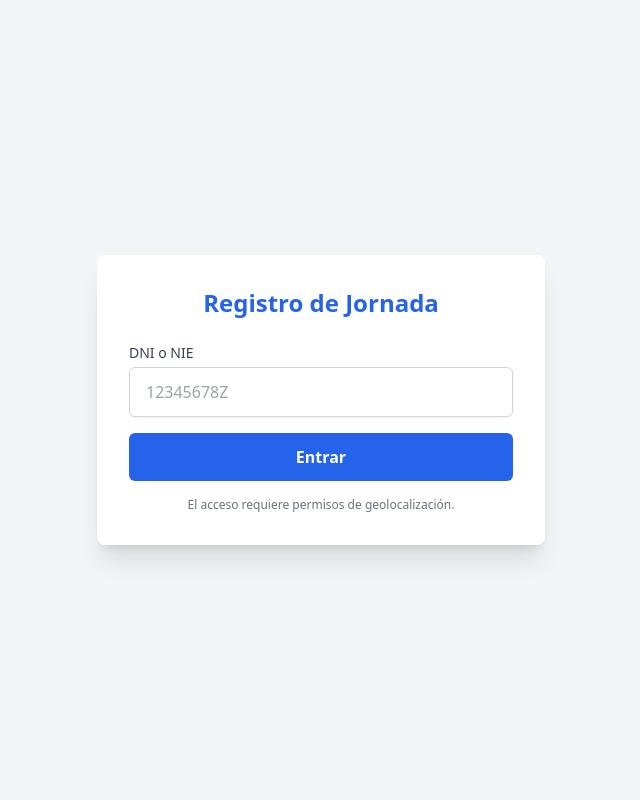
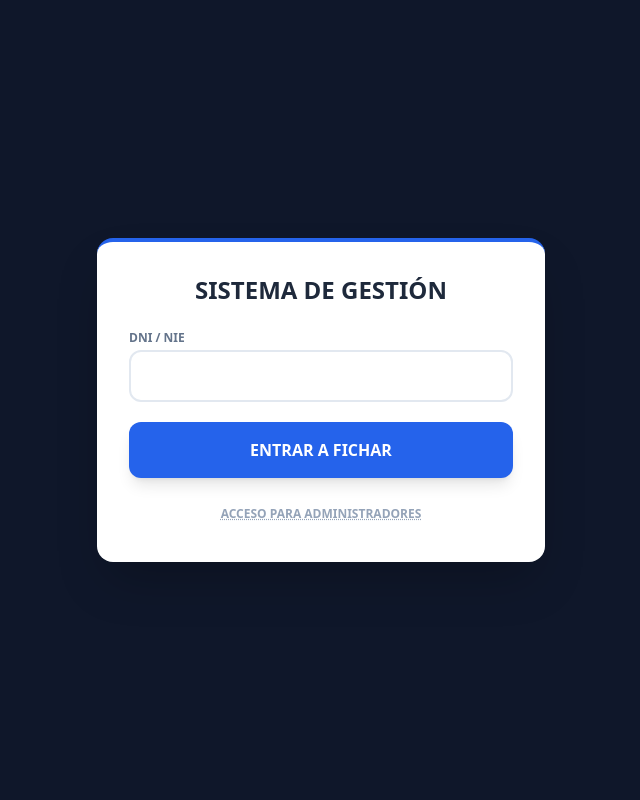
Before and after one commit to fichajepersonalgps/sistema-fichajes, a FastAPI app: page / in a window 1280 px wide. Shown: the whole page, without its empty margins (319-959 px from the left). Run offline with FastAPI, Linux system fonts and the light colour scheme; some libraries are stand-ins or nearby versions.

Commit message:
Sistema de Admin dinámico con contraseña

```diff
--- a/main.py
+++ b/main.py
@@ -1,79 +1,50 @@
 import os
-from fastapi import FastAPI, Request, Form, HTTPException
+from fastapi import FastAPI, Request, Form
 from fastapi.templating import Jinja2Templates
-from fastapi.responses import RedirectResponse
 from supabase import create_client, Client
 
 app = FastAPI()
 templates = Jinja2Templates(directory="templates")
 
-# Configuración de Supabase mediante Variables de Entorno
-# Estas se configuran en el panel de Vercel más adelante
+# Configuración de Supabase
 SUPABASE_URL = os.environ.get("SUPABASE_URL")
 SUPABASE_KEY = os.environ.get("SUPABASE_KEY")
-
-if not SUPABASE_URL or not SUPABASE_KEY:
-    # Esto es solo para que no falle si aún no has puesto las llaves en Vercel
-    supabase = None
-else:
-    supabase: Client = create_client(SUPABASE_URL, SUPABASE_KEY)
-
-# --- RUTAS DE NAVEGACIÓN ---
+supabase: Client = create_client(SUPABASE_URL, SUPABASE_KEY)
 
 @app.get("/")
 async def login_page(request: Request):
     return templates.TemplateResponse("login.html", {"request": request})
 
 @app.post("/login")
-async def login(request: Request, dni: str = Form(...)):
-    if not supabase:
-        return "Error: Configura las variables de entorno en Vercel."
-
-    # Buscar trabajador por DNI
+async def login(request: Request, dni: str = Form(...), password: str = Form(None)):
+    # Buscamos al usuario por su DNI
     res = supabase.table("trabajadores").select("*").eq("dni_nie", dni).execute()
 
-    if res.data:
-        worker = res.data[0]
-        # Al loguear con éxito, cargamos el panel del trabajador
-        return templates.TemplateResponse("panel_trabajador.html", {"request": request, "worker": worker})
+    if not res.data:
+        return templates.TemplateResponse("login.html", {"request": request, "error": "DNI no encontrado"})
 
-    return templates.TemplateResponse("login.html", {"request": request, "error": "DNI no encontrado"})
+    usuario = res.data[0]
 
-@app.get("/chat")
-async def chat_page(request: Request):
-    return templates.TemplateResponse("chat.html", {"request": request})
+    # SI SE INTENTA LOGUEAR COMO ADMIN (rellenó el campo password)
+    if password:
+        # Verificamos rol y contraseña desde Supabase
+        if usuario.get("rol") == "admin" and usuario.get("password") == password:
+            res_fichajes = supabase.table("fichajes").select("*, trabajadores(nombre, apellidos, dni_nie)").order("fecha_hora", desc=True).execute()
+            return templates.TemplateResponse("admin.html", {"request": request, "fichajes": res_fichajes.data})
+        else:
+            return templates.TemplateResponse("login.html", {"request": request, "error": "Contraseña incorrecta o no tienes permisos de Admin"})
+
+    # LOGIN NORMAL DE TRABAJADOR
+    return templates.TemplateResponse("panel_trabajador.html", {"request": request, "worker": usuario})
 
 @app.get("/admin")
 async def admin_page(request: Request):
-    # Obtenemos todos los fichajes junto con los datos del trabajador (Join)
+    # Acceso directo para el admin (puedes protegerlo más adelante)
     res = supabase.table("fichajes").select("*, trabajadores(nombre, apellidos, dni_nie)").order("fecha_hora", desc=True).execute()
     return templates.TemplateResponse("admin.html", {"request": request, "fichajes": res.data})
 
-# --- RUTAS DE ACCIÓN (API) ---
-
 @app.post("/fichar")
-async def registrar_fichaje(
-    worker_id: str = Form(...),
-    tipo: str = Form(...),
-    lat: float = Form(...),
-    lon: float = Form(...),
-    servicio: str = Form(...)
-):
-    try:
-        data = {
-            "trabajador_id": worker_id,
-            "tipo": tipo,
-            "latitud": lat,
-            "longitud": lon,
-            "servicio": servicio,
-            "consentimiento_gps": True
-        }
-        supabase.table("fichajes").insert(data).execute()
-        return {"status": "ok", "message": f"Registro de {tipo} guardado correctamente."}
-    except Exception as e:
-        return {"status": "error", "message": str(e)}
-
-# Para arrancar en local si quieres probar
-if __name__ == "__main__":
-    import uvicorn
-    uvicorn.run(app, host="0.0.0.0", port=8000)
+async def registrar_fichaje(worker_id: str = Form(...), tipo: str = Form(...), lat: float = Form(...), lon: float = Form(...), servicio: str = Form(...)):
+    data = {"trabajador_id": worker_id, "tipo": tipo, "latitud": lat, "longitud": lon, "servicio": servicio}
+    supabase.table("fichajes").insert(data).execute()
+    return {"status": "ok"}
--- a/templates/login.html
+++ b/templates/login.html
@@ -3,26 +3,44 @@
 <head>
     <meta charset="UTF-8">
     <meta name="viewport" content="width=device-width, initial-scale=1.0">
-    <title>Acceso Trabajadores</title>
+    <title>Acceso al Sistema</title>
     <script src="https://cdn.tailwindcss.com"></script>
 </head>
-<body class="bg-gray-100 h-screen flex items-center justify-center p-4">
-    <div class="bg-white p-8 rounded-lg shadow-xl w-full max-w-md">
-        <h1 class="text-2xl font-bold text-center text-blue-600 mb-6">Registro de Jornada</h1>
-        <form action="/login" method="post" class="space-y-4">
+<body class="bg-slate-900 flex items-center justify-center h-screen p-4">
+    <div class="bg-white p-8 rounded-2xl shadow-2xl w-full max-w-md border-t-4 border-blue-600">
+        <h2 class="text-2xl font-black text-center text-slate-800 mb-6">SISTEMA DE GESTIÓN</h2>
+
+        {% if error %}<p class="bg-red-100 text-red-700 p-3 rounded-lg text-sm mb-4 text-center font-bold border border-red-200">{{ error }}</p>{% endif %}
+
+        <form action="/login" method="post" class="space-y-5">
             <div>
-                <label class="block text-sm font-medium text-gray-700">DNI o NIE</label>
-                <input type="text" name="dni" required placeholder="12345678Z"
-                    class="mt-1 block w-full px-4 py-3 border border-gray-300 rounded-md shadow-sm focus:ring-blue-500 focus:border-blue-500">
+                <label class="block text-xs font-bold text-slate-500 uppercase mb-1">DNI / NIE</label>
+                <input type="text" name="dni" required class="w-full border-2 border-slate-200 p-3 rounded-xl focus:border-blue-500 outline-none transition-all">
             </div>
-            <button type="submit"
-                class="w-full bg-blue-600 text-white py-3 rounded-md font-semibold hover:bg-blue-700 transition duration-200">
-                Entrar
+
+            <div id="campoPassword" class="hidden animate-fade-in">
+                <label class="block text-xs font-bold text-red-500 uppercase mb-1">Contraseña de Administrador</label>
+                <input type="password" name="password" id="inputPass" class="w-full border-2 border-red-200 p-3 rounded-xl focus:border-red-500 outline-none bg-red-50">
+            </div>
+
+            <button type="submit" id="btnPrincipal" class="w-full bg-blue-600 text-white py-4 rounded-xl font-black hover:bg-blue-700 shadow-lg transition-all active:scale-95">
+                ENTRAR A FICHAR
+            </button>
+
+            <button type="button" onclick="activarAdmin()" id="btnAdmin" class="w-full text-slate-400 py-2 rounded-lg text-xs font-bold hover:text-slate-600 transition underline decoration-dotted">
+                ACCESO PARA ADMINISTRADORES
             </button>
         </form>
-        <p class="mt-4 text-xs text-center text-gray-500">
-            El acceso requiere permisos de geolocalización.
-        </p>
     </div>
+
+    <script>
+        function activarAdmin() {
+            document.getElementById('campoPassword').classList.remove('hidden');
+            document.getElementById('inputPass').required = true;
+            document.getElementById('btnPrincipal').innerText = "ACCEDER COMO ADMIN";
+            document.getElementById('btnPrincipal').classList.replace('bg-blue-600', 'bg-red-600');
+            document.getElementById('btnAdmin').classList.add('hidden');
+        }
+    </script>
 </body>
 </html>
```
